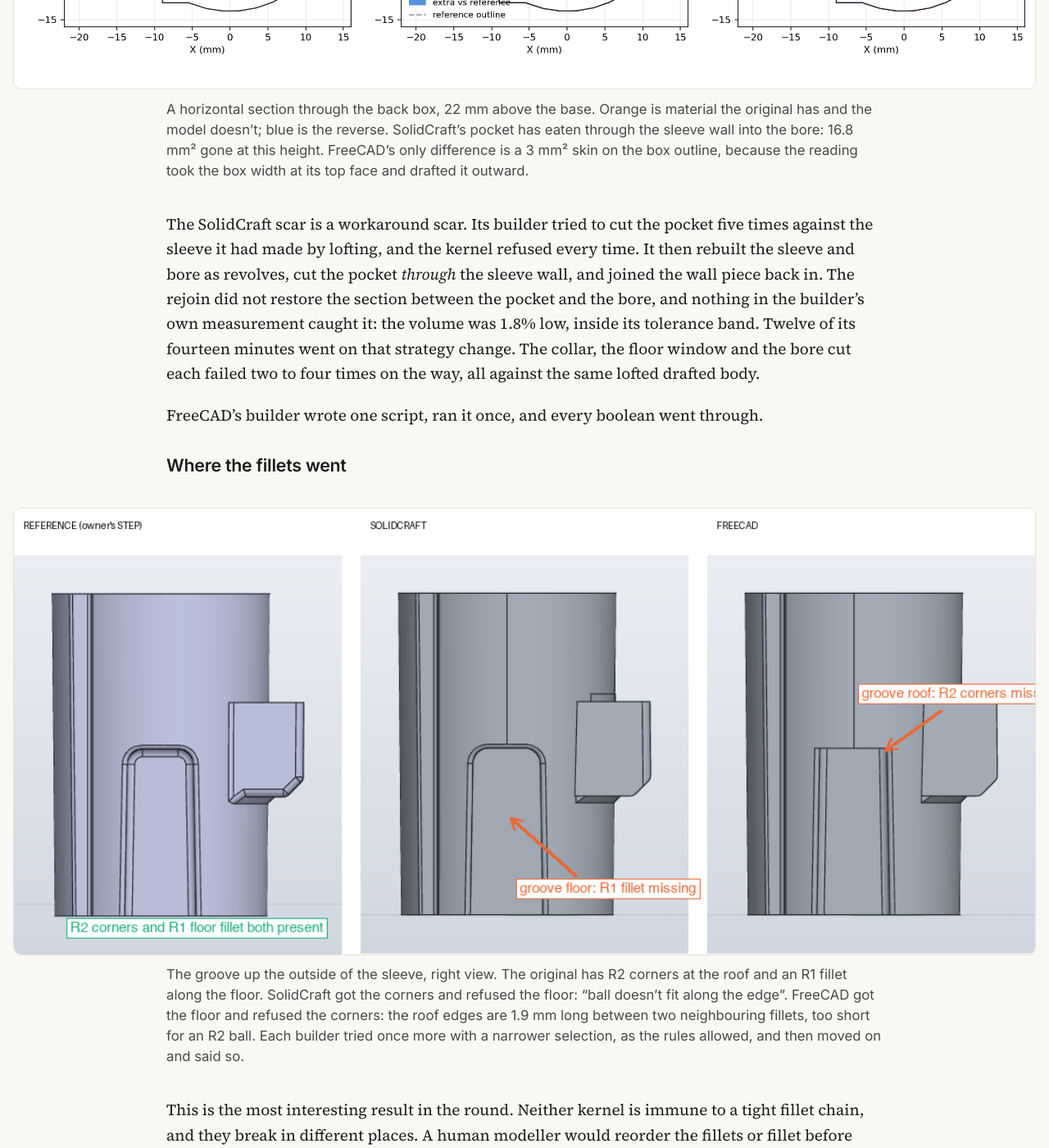
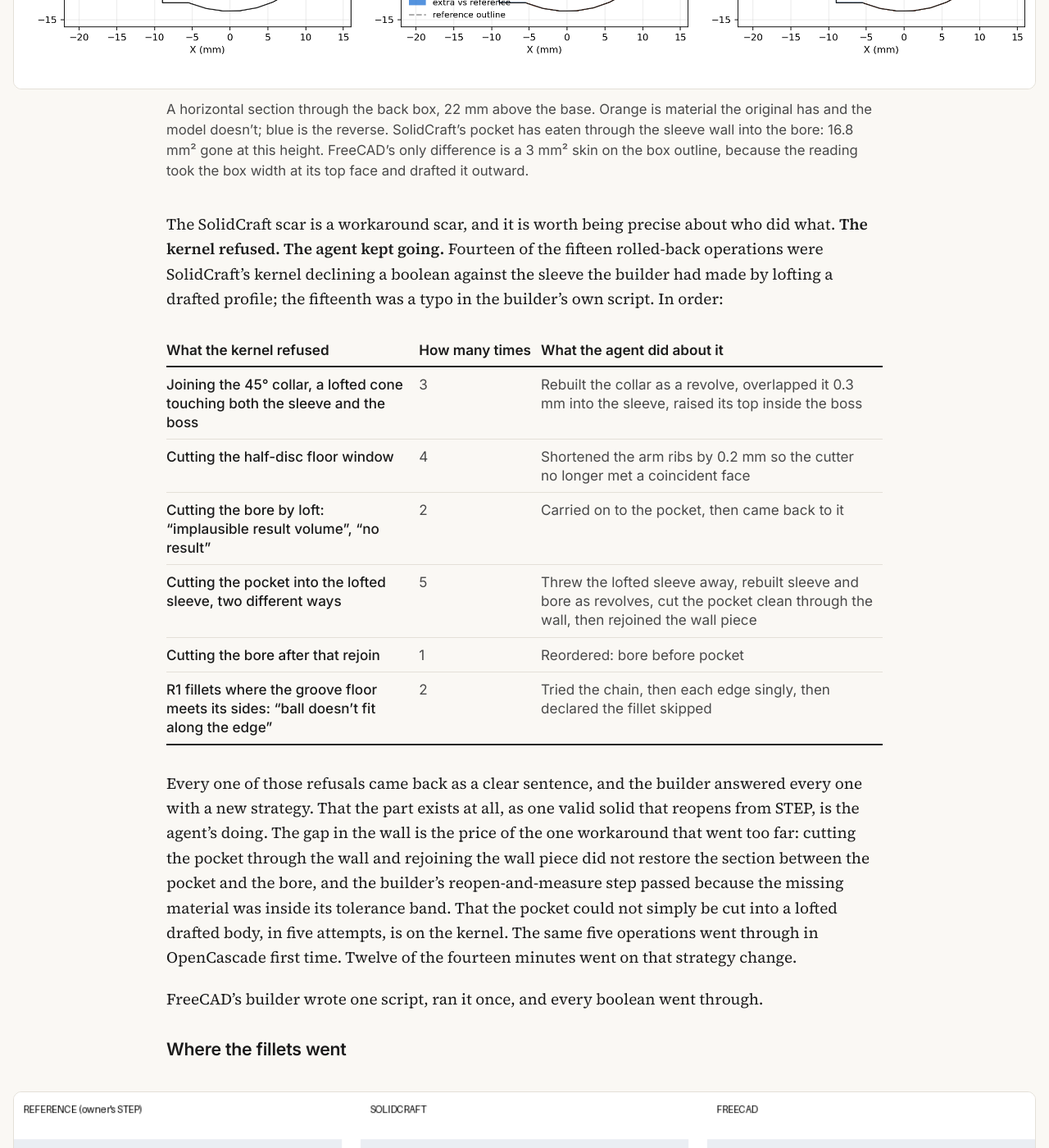
Before and after one commit to nithinkd/workshop, a Jekyll site: the page built from pieces/2026-10-30-freecad-vs-solidcraft-part-1/index.md, in a window 1280 px wide and 1400 px high, scrolled down 7113 px. Shown: the whole window at 82% size. Built offline with Jekyll 4.4.1, drawn with Linux system fonts in a browser that asks for light colours.

Commit message:
part 1: kernel refusals vs agent workarounds made explicit, with a per-refusal table
Co-Authored-By: Claude Fable 5.1 <noreply@anthropic.com>

```diff
--- a/pieces/2026-10-30-freecad-vs-solidcraft-part-1/index.md
+++ b/pieces/2026-10-30-freecad-vs-solidcraft-part-1/index.md
@@ -75,7 +75,18 @@ The reading agent turned the two sheets into thirteen build steps and derived th
 
 *A horizontal section through the back box, 22 mm above the base. Orange is material the original has and the model doesn't; blue is the reverse. SolidCraft's pocket has eaten through the sleeve wall into the bore: 16.8 mm² gone at this height. FreeCAD's only difference is a 3 mm² skin on the box outline, because the reading took the box width at its top face and drafted it outward.*
 
-The SolidCraft scar is a workaround scar. Its builder tried to cut the pocket five times against the sleeve it had made by lofting, and the kernel refused every time. It then rebuilt the sleeve and bore as revolves, cut the pocket *through* the sleeve wall, and joined the wall piece back in. The rejoin did not restore the section between the pocket and the bore, and nothing in the builder's own measurement caught it: the volume was 1.8% low, inside its tolerance band. Twelve of its fourteen minutes went on that strategy change. The collar, the floor window and the bore cut each failed two to four times on the way, all against the same lofted drafted body.
+The SolidCraft scar is a workaround scar, and it is worth being precise about who did what. **The kernel refused. The agent kept going.** Fourteen of the fifteen rolled-back operations were SolidCraft's kernel declining a boolean against the sleeve the builder had made by lofting a drafted profile; the fifteenth was a typo in the builder's own script. In order:
+
+| What the kernel refused | How many times | What the agent did about it |
+|---|---|---|
+| Joining the 45° collar, a lofted cone touching both the sleeve and the boss | 3 | Rebuilt the collar as a revolve, overlapped it 0.3 mm into the sleeve, raised its top inside the boss |
+| Cutting the half-disc floor window | 4 | Shortened the arm ribs by 0.2 mm so the cutter no longer met a coincident face |
+| Cutting the bore by loft: "implausible result volume", "no result" | 2 | Carried on to the pocket, then came back to it |
+| Cutting the pocket into the lofted sleeve, two different ways | 5 | Threw the lofted sleeve away, rebuilt sleeve and bore as revolves, cut the pocket clean through the wall, then rejoined the wall piece |
+| Cutting the bore after that rejoin | 1 | Reordered: bore before pocket |
+| R1 fillets where the groove floor meets its sides: "ball doesn't fit along the edge" | 2 | Tried the chain, then each edge singly, then declared the fillet skipped |
+
+Every one of those refusals came back as a clear sentence, and the builder answered every one with a new strategy. That the part exists at all, as one valid solid that reopens from STEP, is the agent's doing. The gap in the wall is the price of the one workaround that went too far: cutting the pocket through the wall and rejoining the wall piece did not restore the section between the pocket and the bore, and the builder's reopen-and-measure step passed because the missing material was inside its tolerance band. That the pocket could not simply be cut into a lofted drafted body, in five attempts, is on the kernel. The same five operations went through in OpenCascade first time. Twelve of the fourteen minutes went on that strategy change.
 
 FreeCAD's builder wrote one script, ran it once, and every boolean went through.
 
```
